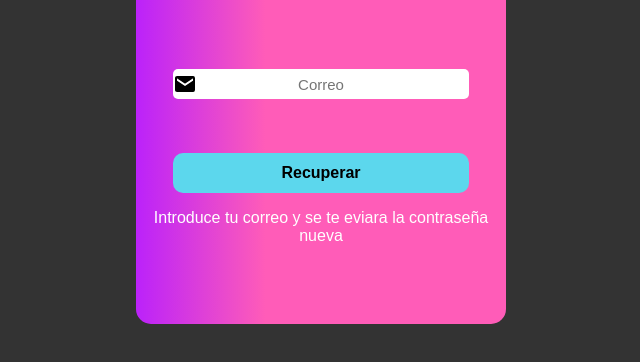
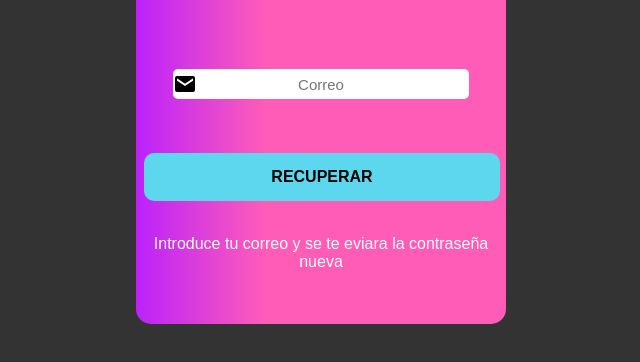
Before and after one commit to Sanders2616/Sanders2616.github.io, a plain HTML site: page recuperar.html in a window 1280 px wide. Shown: the part 226-588 px from the top of the page, without its empty margins (319-959 px from the left). Drawn offline with Linux system fonts and the light colour scheme.

Commit message:
Update recuperar.html

```diff
--- a/recuperar.html
+++ b/recuperar.html
@@ -10,9 +10,10 @@
     <div id="login">
         <br><br>
         <h1>Autolavado</h1><br><br><br><br>
-        <form action="index.html">
+        <form>
             <input class="caja email"  type="text" id="correo" name="correo" placeholder="Correo"><br><br><br><br>
-            <input class="boton" type="submit" value="Recuperar"><br>
+            <a class="botonlogin" href="index.html">RECUPERAR</a>
+            <br>
             <p>Introduce tu correo y se te eviara la contraseña nueva</p>
         </form>
     </div>
```
